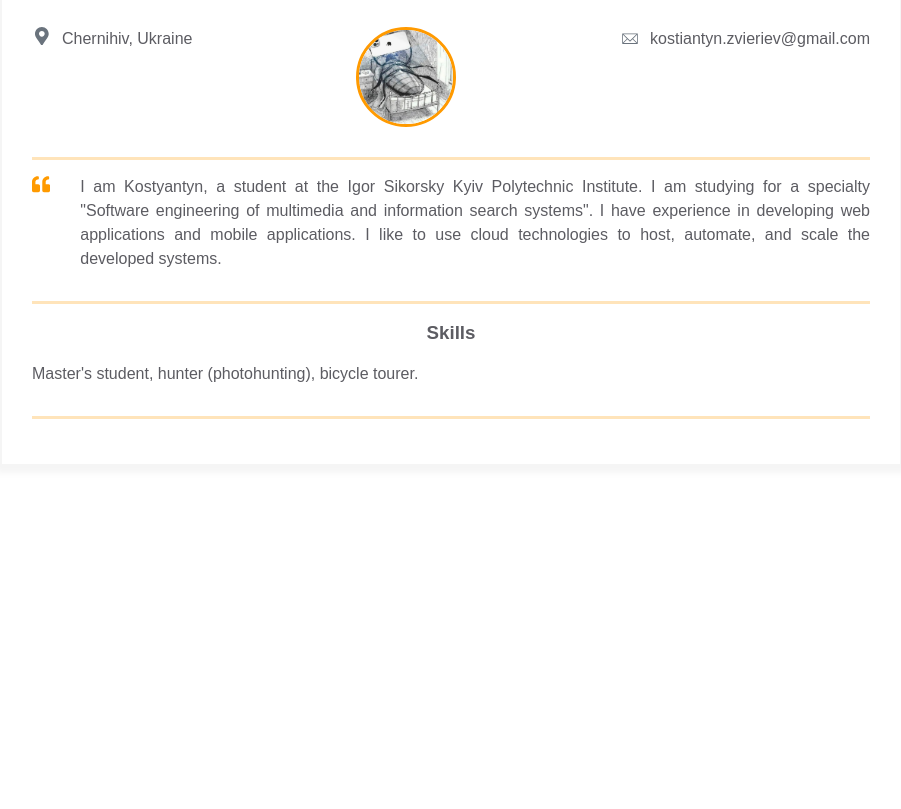
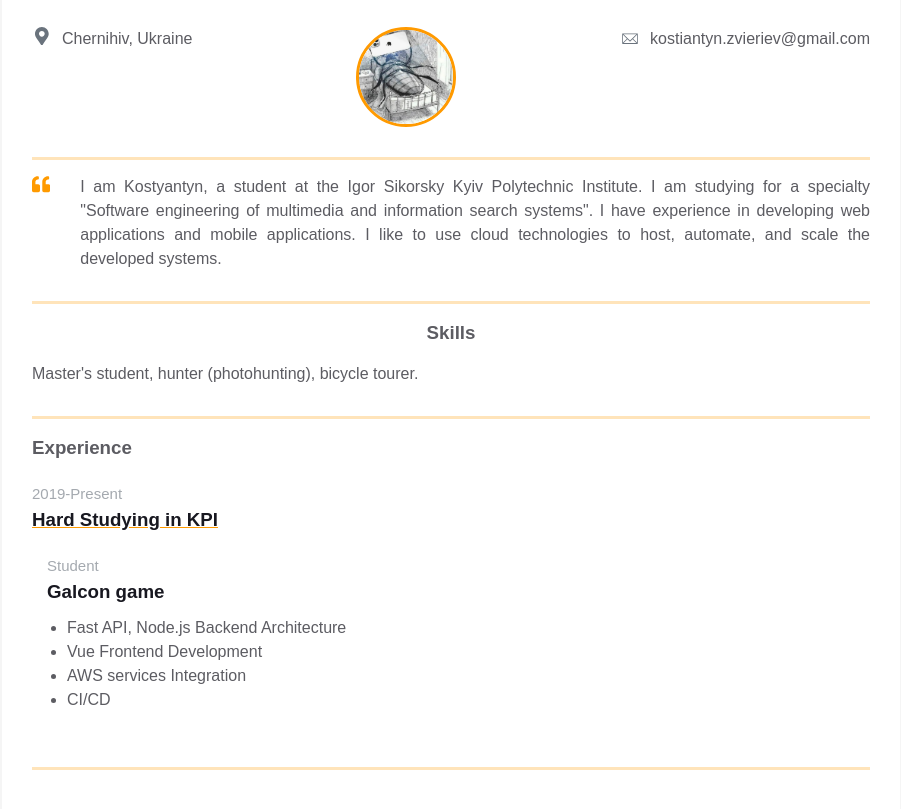
Before and after one commit to zvierievkp31ms/homepage, a plain HTML site: page index.html in a window 1280 px wide. Shown: the part 175-984 px from the top of the page, without its empty margins (189-1090 px from the left). Before the commit the page ends 800 px from the top, so only its background shows below. Drawn offline with Linux system fonts and the light colour scheme.

Commit message:
fill experiences block

```diff
--- a/index.html
+++ b/index.html
@@ -95,6 +95,38 @@
             </div>
           </div>
         </div>
+        <div class="container">
+          <div class="resume__block">
+            <div class="main-info fh">
+              <div class="experiences">
+                <h3 class="experiences__header">Experience</h3>
+                    <div class="experiences__company">
+                      <div class="experiences__company-header">
+                        <span class="experiences__company-header-durability"
+                          >2019-Present</span
+                        >
+                        <h3 class="experiences__company-header-name">Hard Studying in KPI</h3>
+                      </div>
+
+                      <div class="experiences__company-project">
+                        <span class="experiences__company-project-role"
+                          >Student</span
+                        >
+                        <h3 class="experiences__company-project-name">Galcon game</h3>
+                        <ul class="experiences__company-project-responsibilities">
+                          <li>Fast API, Node.js Backend Architecture</li>
+                          <li>Vue Frontend Development</li>
+                          <li>AWS services Integration</li>
+                          <li>CI/CD</li>
+                        </ul>
+                      </div>
+                    </div>
+              </div>
+
+              <div class="additional-info fv"></div>
+            </div>
+          </div>
+        </div>
       </div>
     </main>
   </body>
```
